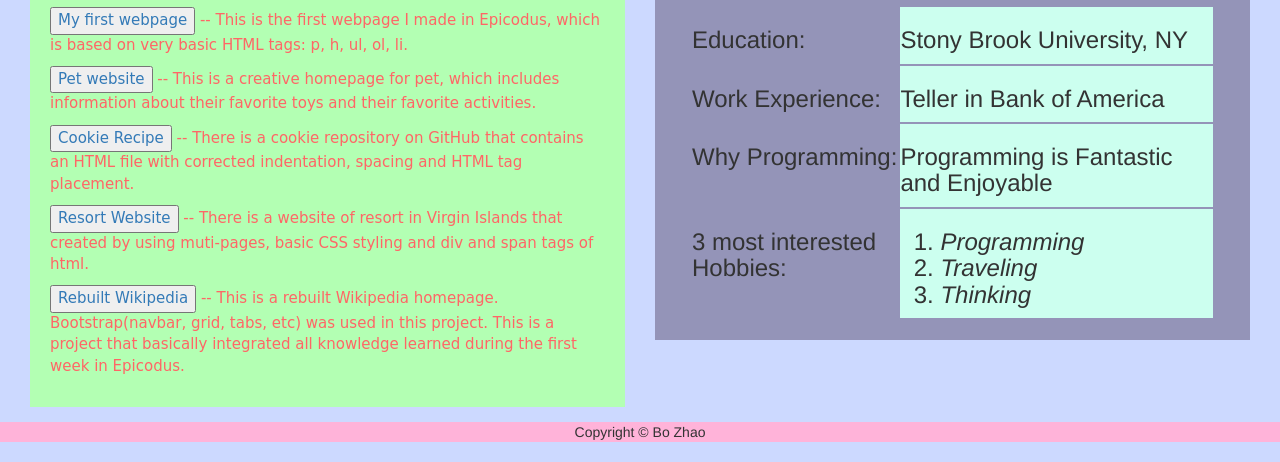
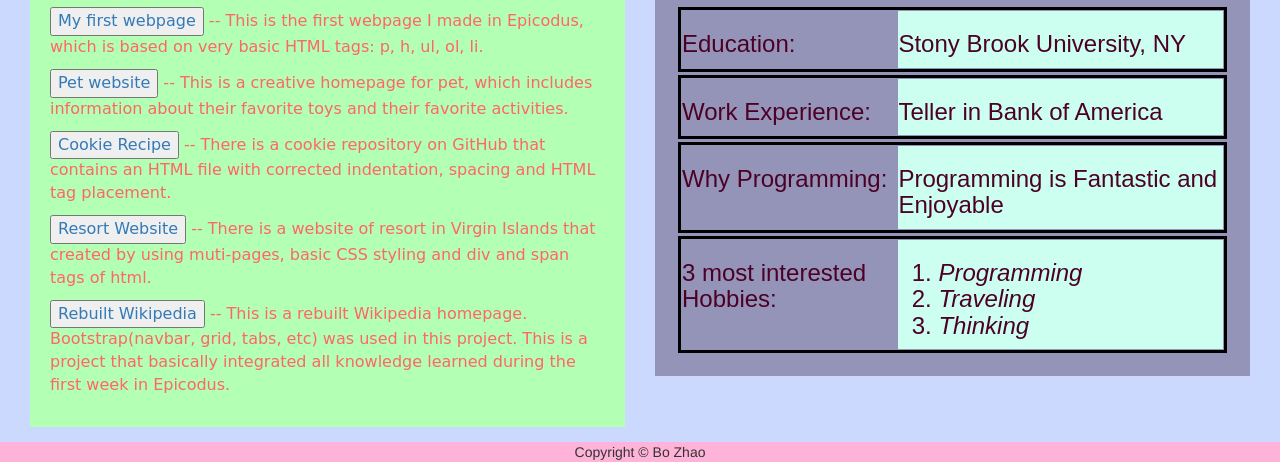
Before and after one commit to q111111233/Portfolio-Landing-Page, a plain HTML site: page index.html in a window 1280 px wide. Shown: the part 715-1177 px from the top of the page. Drawn offline with nearby package versions, Linux system fonts and the light colour scheme.

Commit message:
I will finaliz the project by doing a final check

```diff
--- a/css/custom.css
+++ b/css/custom.css
@@ -9,12 +9,12 @@ body{
   margin: 0 auto;
 }
 
-.right-box{
+#about-me{
   padding: 20px;
   border: solid #ccd9ff 15px;
   background-color:#9494b8;
 }
-.left-box{
+#list{
   padding: 20px;
   border: solid #ccd9ff 15px;
   background-color:#b3ffb3;
@@ -36,13 +36,17 @@ body{
 }
 
 .aboutme{
-  margin: 2px;
+  padding: 1px;
+  border: 3px solid black;
+  margin: 3px;
+  font-family: sans-serif;
+  color: #4d0026;
 }
 
-p{
+#list p{
   font-family:cursive;
   color: #ff6666;
-  font-size: 15px;
+  font-size: 16px;
 }
 
 footer {
--- a/index.html
+++ b/index.html
@@ -44,19 +44,19 @@
           <!-- Wrapper for slides -->
           <div class="carousel-inner" role="listbox">
             <div class="item active">
-              <img src="img/professional.jpg" alt="portland2">
+              <img src="img/professional.jpg" alt="programmer">
               <div class="carousel-caption">
                 <h3><strong>Bo the Programmer</strong></h3>
               </div>
             </div>
             <div class="item">
-              <img src="img/after-work.jpg" alt="portland1">
+              <img src="img/after-work.jpg" alt="traveler">
               <div class="carousel-caption">
                 <h3><strong>Bo the Traveler</strong></h3>
               </div>
             </div>
             <div class="item">
-              <img src="img/thinker.jpg" alt="portland3">
+              <img src="img/thinker.jpg" alt="thinker">
               <div class="carousel-caption">
                 <h3><strong>Bo the Thinker</strong></h3>
               </div>
@@ -72,14 +72,16 @@
             <span class="glyphicon glyphicon-chevron-right" aria-hidden="true"></span>
             <span class="sr-only">Next</span>
           </a>
+
         </div>
       </div>
 
-      <!-- content arranged in grid -->
+      <!-- two columns under row(list of projects/about me) -->
       <div class="container-fluid">
         <div class="row">
+
           <!-- list of projects -->
-          <div class="col-md-6 left-box" id="list">
+          <div class="col-md-6" id="list">
             <h1>List of Projects</h1>
             <p>
               <button> <a href="https://github.com/q111111233/my-first-webpage">My first webpage</button></a>
@@ -104,9 +106,10 @@
           </div>
 
           <!-- about me -->
-          <div class="col-md-6 right-box" id="about-me">
+          <div class="col-md-6" id="about-me">
             <div>
               <h1>About Me</h1>
+
               <!-- education -->
               <div class="aboutme container-fluid">
                 <div class="title">
@@ -116,6 +119,7 @@
                   <h3>Stony Brook University, NY</h3>
                 </div>
               </div>
+
               <!-- work experience     -->
               <div class="aboutme container-fluid">
                 <div class ="title">
@@ -125,6 +129,7 @@
                   <h3>Teller in Bank of America</h3>
                 </div>
               </div>
+
               <!--  why programming-->
               <div class="aboutme container-fluid">
                 <div class="title">
@@ -134,6 +139,7 @@
                   <h3>Programming is Fantastic and Enjoyable</h3>
                 </div>
               </div>
+
               <!--interests-->
               <div class="aboutme container-fluid">
                 <div class="title">
@@ -152,11 +158,11 @@
 
             </div>
           </div>
+
         </div>
+      </div>
+    </div>
 
-      </div>
-
-    </div>
     <footer>
       Copyright © Bo Zhao
     </footer>
```
